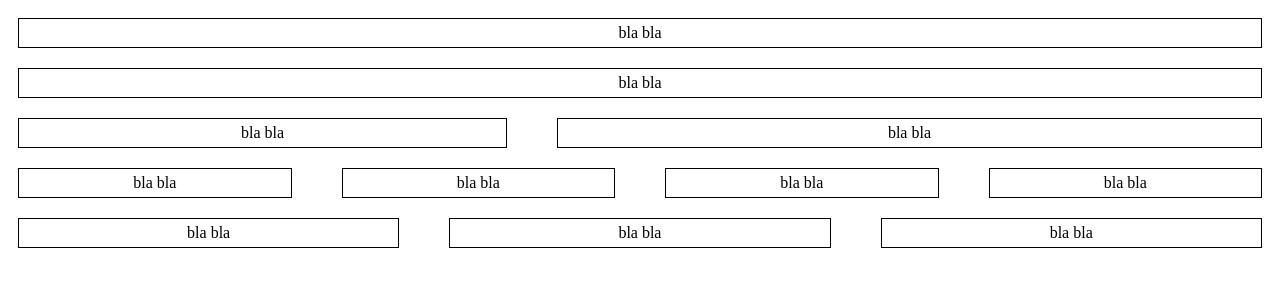
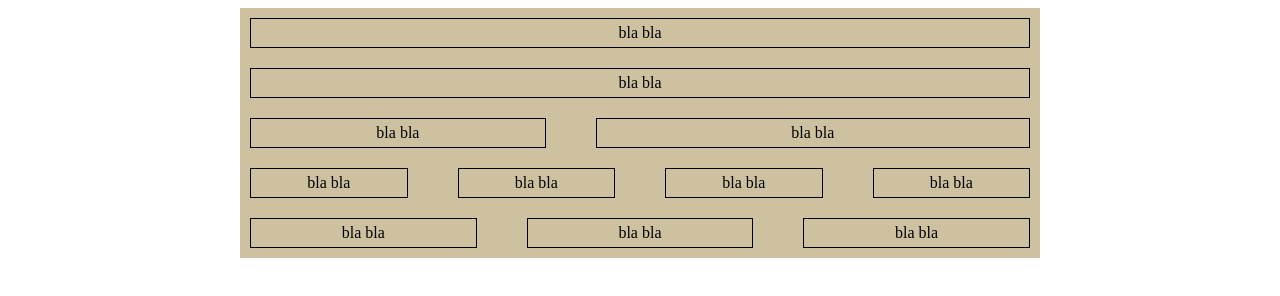
Before and after one commit to anciuvis/Waldo, a plain HTML site: page index2.html in a window 1280 px wide. Drawn offline with Linux system fonts and the light colour scheme.

Commit message:
end of day

```diff
--- a/css/grid.css
+++ b/css/grid.css
@@ -5,6 +5,7 @@
 .row {
   margin-left: -15px;
   margin-right: -15px;
+  text-align: center;
 }
 
 [class*="col-"] {
@@ -34,7 +35,13 @@
 }
 
 .container {
-  min-width: 800px;
+  max-width: 800px;
   margin: 0 auto;
   background: #cec1a0;
 }
+
+.clearfix {
+  content: "";
+  clear: both;
+  display: table;
+}
--- a/index2.html
+++ b/index2.html
@@ -7,7 +7,7 @@
   </head>
   <body>
     <div class="container">
-      <div class="row">
+      <div class="row clearfix">
         <div class="col-12"><div class="content">bla bla</div></div>
         <div class="col-12"><div class="content">bla bla</div></div>
         <div class="col-5"><div class="content">bla bla</div></div>
```
